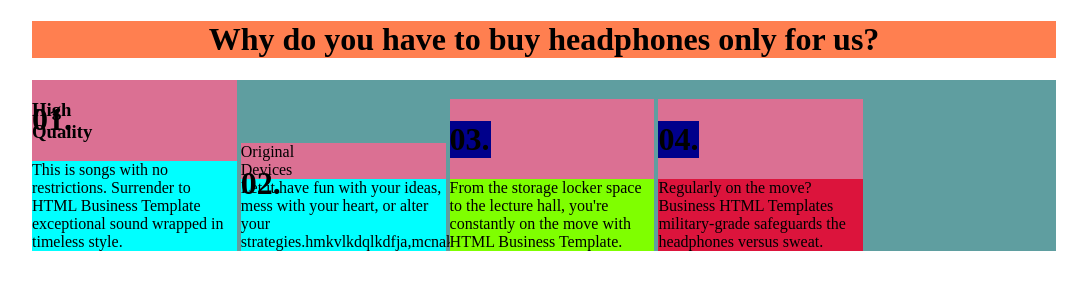
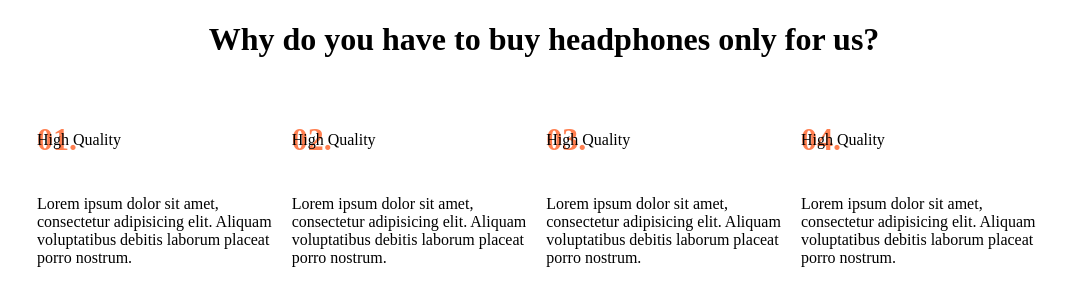
Before and after one commit to Akrutipatel2411/Web-mobirise-demo, a plain HTML site: page index.html in a window 1280 px wide. Shown: the whole page, without its empty margins (96-1183 px from the left). Drawn offline with Linux system fonts and the light colour scheme.

Commit message:
Layout Fix

```diff
--- a/css/style.css
+++ b/css/style.css
@@ -1,85 +1,48 @@
-body,html
-{
+body,
+html {
     height: 100%;
     width: 100%;
     margin: 0%;
 }
-.headphonecont
-{
+
+.headphonecont {
     width: 100%;
 
 }
-.content
-{
+
+.content {
     width: 80%;
     margin: auto;
-    background-color: coral;
+
 }
-.cont
-{
+
+.cont {
     width: 80%;
     margin: auto;
-    background-color: cadetblue;
 }
-.cont1
-{
-    width: 20%;
-    background-color: palevioletred;
+
+.cont1 {
+    width: 23.5%;
     display: inline-block;
+    padding: 5px;
 
 }
-.qua
-{
-    width: 20%;
-    position: absolute;
-}
-.qua1
-{
-    width: 20%;
+
+.header {
 
     position: relative;
-}
-.qualitycont
-{
+    padding: 15px 0;
 
-    background-color: aqua;
 
 }
-.devicescont
-{
-    background-color: aqua;
-}
-.div
-{
-    width: 20%;
+
+.qua {
     position: absolute;
-}
-.div1
-{
-  width: 20%;
-    position: relative;
-}
-.warrentycont
-{
-
-    background-color: chartreuse;
+    top: 0;
+    padding: 30px 0;
 
 }
-.war
-{
-    width: 20%;
-    background-color: darkblue;
+
+.test {
+    color: coral;
 }
-.checkcont
-{
-    background-color: crimson;
-}
-.check
-{
-    width: 20%;
-    background-color: darkblue;
-}
-.h1
-{
-    margin: 0;
-}
--- a/index.html
+++ b/index.html
@@ -13,37 +13,32 @@
         </div>
         <div class="cont">
             <div class="cont1">
-                <div class="qua">
-                    <h1>01.</h1>
+                <div class="header">
+                    <h1 class="test">01.</h1>
+                    <p class="qua">High Quality</p>
                 </div>
-                <div class="qua1">
-                    <h3>High Quality</h3>
-                </div>
-                <div class="qualitycont">
-                    This is songs with no restrictions. Surrender to HTML Business Template exceptional sound wrapped in timeless style.
-
-                </div>
+                <div class="footer">Lorem ipsum dolor sit amet, consectetur adipisicing elit. Aliquam voluptatibus debitis laborum placeat porro nostrum.</div>
             </div>
             <div class="cont1">
-                <div class="div">
-                    <h1>02.</h1>
+                <div class="header">
+                    <h1 class="test">02.</h1>
+                    <p class="qua">High Quality</p>
                 </div>
-                <div class="div1">Original Devices</div>
-                <div class="devicescont">
-                    Let it have fun with your ideas, mess with your heart, or alter your strategies.hmkvlkdqlkdfja,mcnakndfjslkfmalckjesfmcaslcjk
-                </div>
+                <div class="footer">Lorem ipsum dolor sit amet, consectetur adipisicing elit. Aliquam voluptatibus debitis laborum placeat porro nostrum.</div>
             </div>
             <div class="cont1">
-                <div class="war">
-                    <h1>03.</h1>
+                <div class="header">
+                    <h1 class="test">03.</h1>
+                    <p class="qua">High Quality</p>
                 </div>
-                <div class="warrentycont">From the storage locker space to the lecture hall, you're constantly on the move with HTML Business Template.</div>
+                <div class="footer">Lorem ipsum dolor sit amet, consectetur adipisicing elit. Aliquam voluptatibus debitis laborum placeat porro nostrum.</div>
             </div>
             <div class="cont1">
-                <div class="check">
-                    <h1>04.</h1>
+                <div class="header">
+                    <h1 class="test">04.</h1>
+                    <p class="qua">High Quality</p>
                 </div>
-                <div class="checkcont">Regularly on the move? Business HTML Templates military-grade safeguards the headphones versus sweat.</div>
+                <div class="footer">Lorem ipsum dolor sit amet, consectetur adipisicing elit. Aliquam voluptatibus debitis laborum placeat porro nostrum.</div>
             </div>
         </div>
     </div>
```
